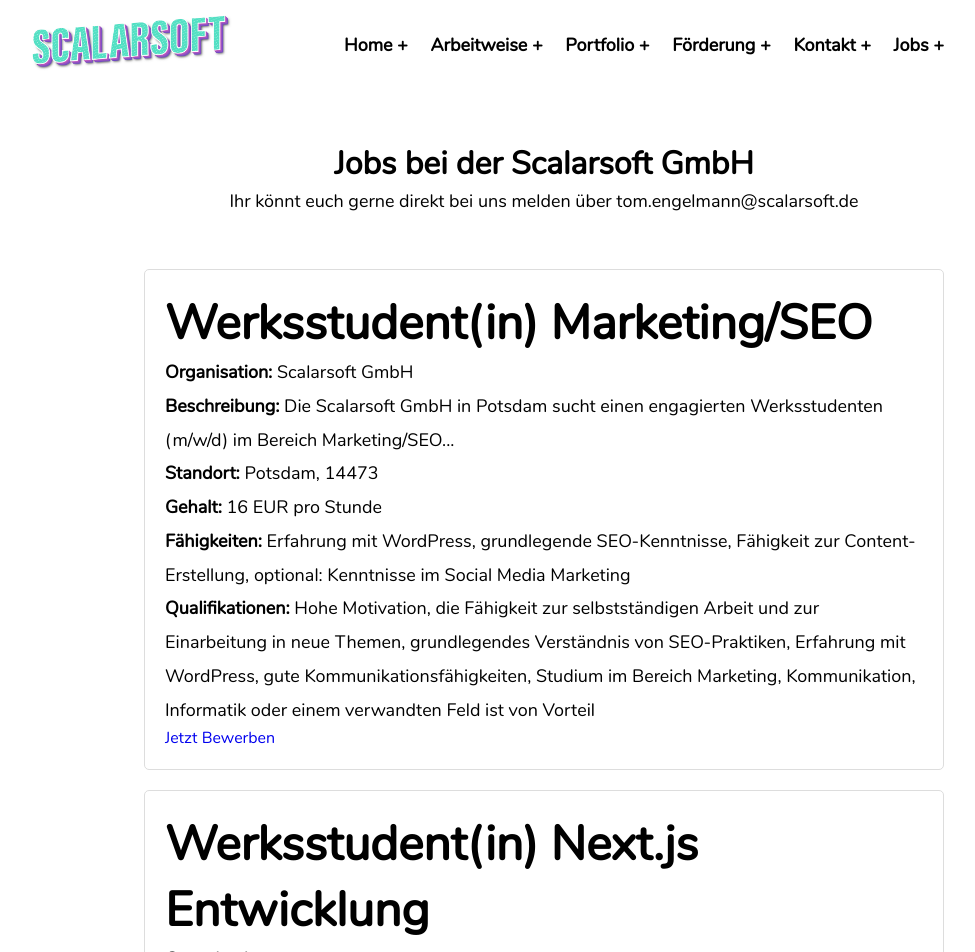
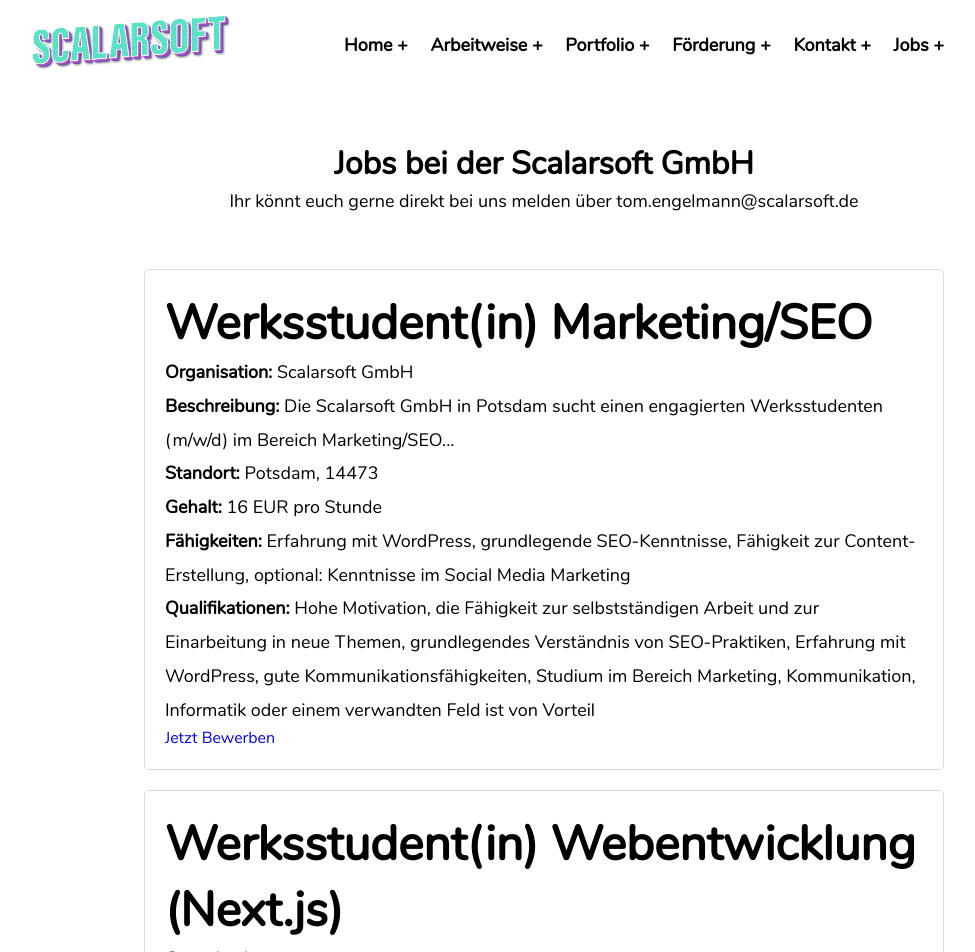
Before and after one commit to tom813/website-engelmann-dev, a Next.js app: page /jobs in a window 1280 px wide. Shown: the top 952 px of the page, without its empty margins (96-1071 px from the left). Built offline with nearby package versions, Linux system fonts and the light colour scheme.

Commit message:
change job schema

```diff
--- a/pages/jobs.js
+++ b/pages/jobs.js
@@ -46,7 +46,7 @@
   const jobPostingDevJSON = {
     "@context": "https://schema.org/",
     "@type": "JobPosting",
-    "title": "Werksstudent(in) Next.js Entwicklung",
+    "title": "Werksstudent(in) Webentwicklung (Next.js)",
     "employeeType": "OTHER",
     "description": "Die Scalarsoft GmbH in Potsdam sucht einen talentierten Werksstudenten (m/w/d) im Bereich Next.js Entwicklung, der unser Team mit innovativen Webentwicklungsprojekten unterstützt. Deine Aufgaben umfassen die Entwicklung und Optimierung von Webanwendungen mit Next.js, die Verbesserung der Benutzererfahrung und die Implementierung responsiver Designs. Das Gehalt basiert auf deinen Fähigkeiten und Erfahrungen in der Webentwicklung, insbesondere in Next.js, React und modernen Webtechnologien. Diese Position bietet dir die Möglichkeit, in einem dynamischen Umfeld zu arbeiten, deine Fähigkeiten zu erweitern und an spannenden Projekten mitzuarbeiten.",
     "hiringOrganization": {
```
